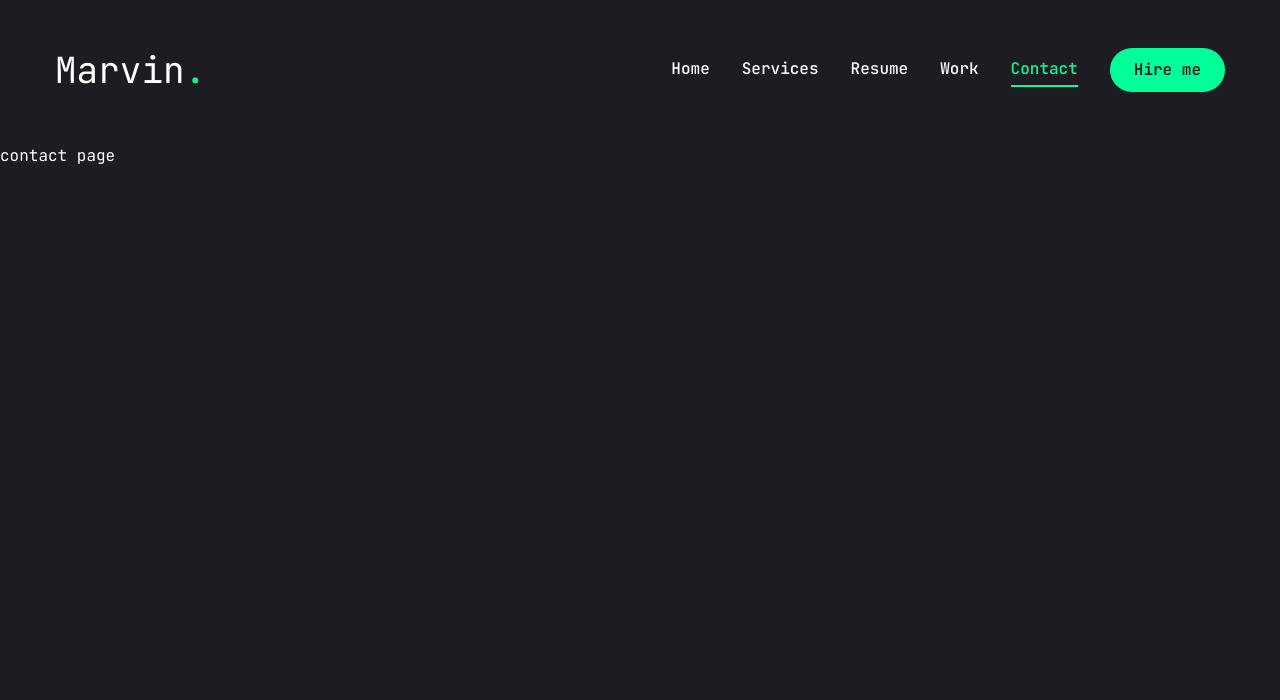
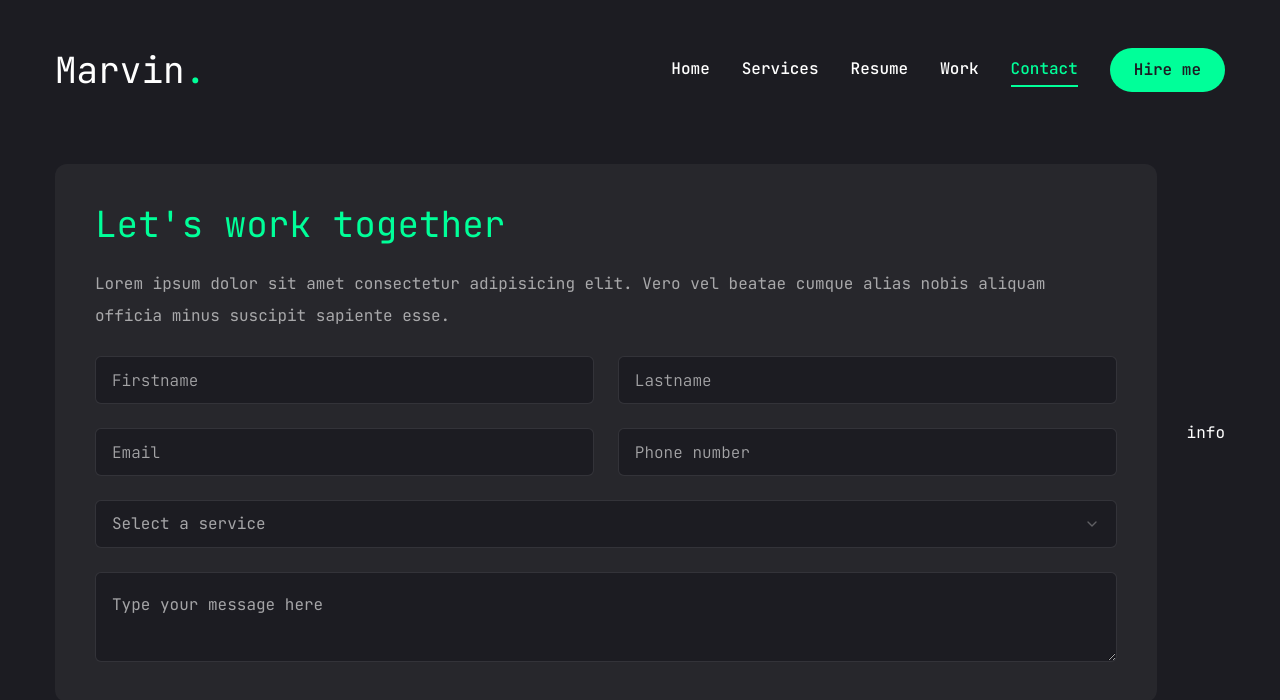
Before and after one commit to marvinok26/portfolio4, a Next.js app: page /contact in a window 1280 px wide. Shown: the top 700 px of the page. Built offline with nearby package versions, Linux system fonts and the light colour scheme.

Commit message:
contact-email page

```diff
--- a/app/contact/page.jsx
+++ b/app/contact/page.jsx
@@ -1,9 +1,85 @@
-import React from 'react'
+"use client"
+
+import { Button } from "@/components/ui/button"
+import { Input } from "@/components/ui/input"
+import { Textarea } from "@/components/ui/textarea"
+
+import { Select, SelectContent, SelectGroup, SelectItem, SelectLabel, SelectTrigger, SelectValue } from "@/components/ui/select"
+
+import { FaEnvelope, FaMapMarkedAlt, FaPhoneAlt } from "react-icons/fa"
+
+import { motion } from "framer-motion"
+
+
+const info = [
+  {
+    icon: <FaPhoneAlt />,
+    title: 'Phone',
+    description: '(+254) 720 538 053',
+  },
+  {
+    icon: <FaEnvelope />,
+    title: 'Email',
+    description: 'okongomarvin971@gmail.com',
+  },
+  {
+    icon: <FaMapMarkedAlt />,
+    title: 'Address',
+    description: 'Nairobi, Kenya',
+  },
+]
 
 const Contact = () => {
   return (
-    <div>contact page</div>
-  )
-}
+    <motion.section
+      initial={{ opacity: 0 }}
+      animate={{
+        opacity: 1, transition: { delay: 2.4, duration: 0.4, ease: "easeIn" }
+      }}
+      className="py-6"
+    >
+      <div className="container mx-auto">
+        <div className="flex flex-col xl:flex-row gap-[30px]">
+          {/* form */}
+          <div className="xl:h-[54%] order-2 xl:order-none">
+            <form action="" className="flex flex-col gap-6 p-10 bg-[#27272c] rounded-xl">
+              <h3 className="text-4xl text-accent">Let's work together</h3>
+              <p className="text-white/60">
+                Lorem ipsum dolor sit amet consectetur adipisicing elit. Vero vel beatae cumque alias nobis aliquam officia minus suscipit sapiente esse.
+              </p>
+              <div className="grid grid-cols-1 md:grid-cols-2 gap-6">
+                <Input type="firstname" placeholder="Firstname" />
+                <Input type="lastname" placeholder="Lastname" />
+                <Input type="email" placeholder="Email" />
+                <Input type="phone" placeholder="Phone number" />
+              </div>
+              {/* select */}
+              <Select>
+                <SelectTrigger className="w-full">
+                  <SelectValue placeholder="Select a service"/>
+                </SelectTrigger>
+                <SelectContent>
+                  <SelectGroup>
+                    <SelectLabel>Select a service</SelectLabel>
+                    <SelectItem value="est">Web Development</SelectItem>
+                    <SelectItem value="cst">UI/UX</SelectItem>
+                    <SelectItem value="mst">Mobile Development</SelectItem>
+                  </SelectGroup>
+                </SelectContent>
+              </Select>
+              {/* textarea */}
+              <Textarea
+              className="h-200px"
+              placeholder="Type your message here"
+              />
+            </form>
+          </div>
+          {/* info */}
+          <div className="flex-1 flex items-center xl:justify-end order-1 xl:order-none mb-8 xl:mb-0">info</div>
+        </div>
+      </div>
+    </motion.section>
+  );
+};
 
 export default Contact
--- a/app/work/page.jsx
+++ b/app/work/page.jsx
@@ -59,7 +59,8 @@
   return (
     <motion.section
     initial={{ opacity: 0 }}
-    animate={{ opacity: 1, transition: {delay: 2.4, duration: 0.4, ease: "easeIn"} }}
+    animate={{ opacity: 1, transition: {delay: 2.4, duration: 0.4, ease: "easeIn"}
+  }}
     className="min-h-[80vh] flex flex-col justify-center py-12 xl:px-0">
       <div className="container mx-auto">
         <div className="flex flex-col xl:flex-row xl:gap-[30px]">
--- a/components/ui/input.jsx
+++ b/components/ui/input.jsx
@@ -7,7 +7,7 @@
     (<input
       type={type}
       className={cn(
-        "flex h-10 w-full rounded-md border border-slate-200 bg-white px-3 py-2 text-sm ring-offset-white file:border-0 file:bg-transparent file:text-sm file:font-medium placeholder:text-slate-500 focus-visible:outline-none focus-visible:ring-2 focus-visible:ring-slate-950 focus-visible:ring-offset-2 disabled:cursor-not-allowed disabled:opacity-50 dark:border-slate-800 dark:bg-slate-950 dark:ring-offset-slate-950 dark:placeholder:text-slate-400 dark:focus-visible:ring-slate-300",
+        "flex h-[48px] rounded-md border border-white/10 focus:border-accent font-light bg-primary px-4 py-5 text-base placeholder:text-white/60 outline-none",
         className
       )}
       ref={ref}
--- a/components/ui/select.jsx
+++ b/components/ui/select.jsx
@@ -16,7 +16,7 @@
   <SelectPrimitive.Trigger
     ref={ref}
     className={cn(
-      "flex h-10 w-full items-center justify-between rounded-md border border-slate-200 bg-white px-3 py-2 text-sm ring-offset-white placeholder:text-slate-500 focus:outline-none focus:ring-2 focus:ring-slate-950 focus:ring-offset-2 disabled:cursor-not-allowed disabled:opacity-50 [&>span]:line-clamp-1 dark:border-slate-800 dark:bg-slate-950 dark:ring-offset-slate-950 dark:placeholder:text-slate-400 dark:focus:ring-slate-300",
+      "flex h-[48px] w-full items-center justify-between rounded-md border border-white/10 bg-primary px-4 text-base text-white/60 placeholder:text-white/10 focus:border-accent outline-none",
       className
     )}
     {...props}>
@@ -54,7 +54,7 @@
     <SelectPrimitive.Content
       ref={ref}
       className={cn(
-        "relative z-50 max-h-96 min-w-[8rem] overflow-hidden rounded-md border border-slate-200 bg-white text-slate-950 shadow-md data-[state=open]:animate-in data-[state=closed]:animate-out data-[state=closed]:fade-out-0 data-[state=open]:fade-in-0 data-[state=closed]:zoom-out-95 data-[state=open]:zoom-in-95 data-[side=bottom]:slide-in-from-top-2 data-[side=left]:slide-in-from-right-2 data-[side=right]:slide-in-from-left-2 data-[side=top]:slide-in-from-bottom-2 dark:border-slate-800 dark:bg-slate-950 dark:text-slate-50",
+        "relative z-50 max-h-96 min-w-[8rem] overflow-hidden rounded-md border border-white/10 bg-primary text-white shadow-md data-[state=open]:animate-in data-[state=closed]:animate-out data-[state=closed]:fade-out-0 data-[state=open]:fade-in-0 data-[state=closed]:zoom-out-95 data-[state=open]:zoom-in-95 data-[side=bottom]:slide-in-from-top-2 data-[side=left]:slide-in-from-right-2 data-[side=right]:slide-in-from-left-2 data-[side=top]:slide-in-from-bottom-2 dark:border-slate-800 dark:bg-slate-950 dark:text-slate-50",
         position === "popper" &&
           "data-[side=bottom]:translate-y-1 data-[side=left]:-translate-x-1 data-[side=right]:translate-x-1 data-[side=top]:-translate-y-1",
         className
@@ -85,7 +85,7 @@
   <SelectPrimitive.Item
     ref={ref}
     className={cn(
-      "relative flex w-full cursor-default select-none items-center rounded-sm py-1.5 pl-8 pr-2 text-sm outline-none focus:bg-slate-100 focus:text-slate-900 data-[disabled]:pointer-events-none data-[disabled]:opacity-50 dark:focus:bg-slate-800 dark:focus:text-slate-50",
+      "relative flex w-full cursor-default select-none items-center rounded-sm py-1.5 pl-8 pr-2 text-sm outline-none focus:bg-accent focus:text-primary data-[disabled]:pointer-events-none data-[disabled]:opacity-50 dark:focus:bg-slate-800 dark:focus:text-slate-50",
       className
     )}
     {...props}>
--- a/components/ui/textarea.jsx
+++ b/components/ui/textarea.jsx
@@ -6,7 +6,7 @@
   return (
     (<textarea
       className={cn(
-        "flex min-h-[80px] w-full rounded-md border border-slate-200 bg-white px-3 py-2 text-sm ring-offset-white placeholder:text-slate-500 focus-visible:outline-none focus-visible:ring-2 focus-visible:ring-slate-950 focus-visible:ring-offset-2 disabled:cursor-not-allowed disabled:opacity-50 dark:border-slate-800 dark:bg-slate-950 dark:ring-offset-slate-950 dark:placeholder:text-slate-400 dark:focus-visible:ring-slate-300",
+        "flex min-h-[80px] w-full rounded-md border border-white/10 bg-primary px-4 py-5 text-base placeholder:text-white/60 focus-visible:outline-none focus-visible:ring-1 focus-visible:ring-accent focus-visible:ring-offset-0 disabled:cursor-not-allowed disabled:opacity-50",
         className
       )}
       ref={ref}
```
Also changed, not shown: app/work/page.css (deleted).
